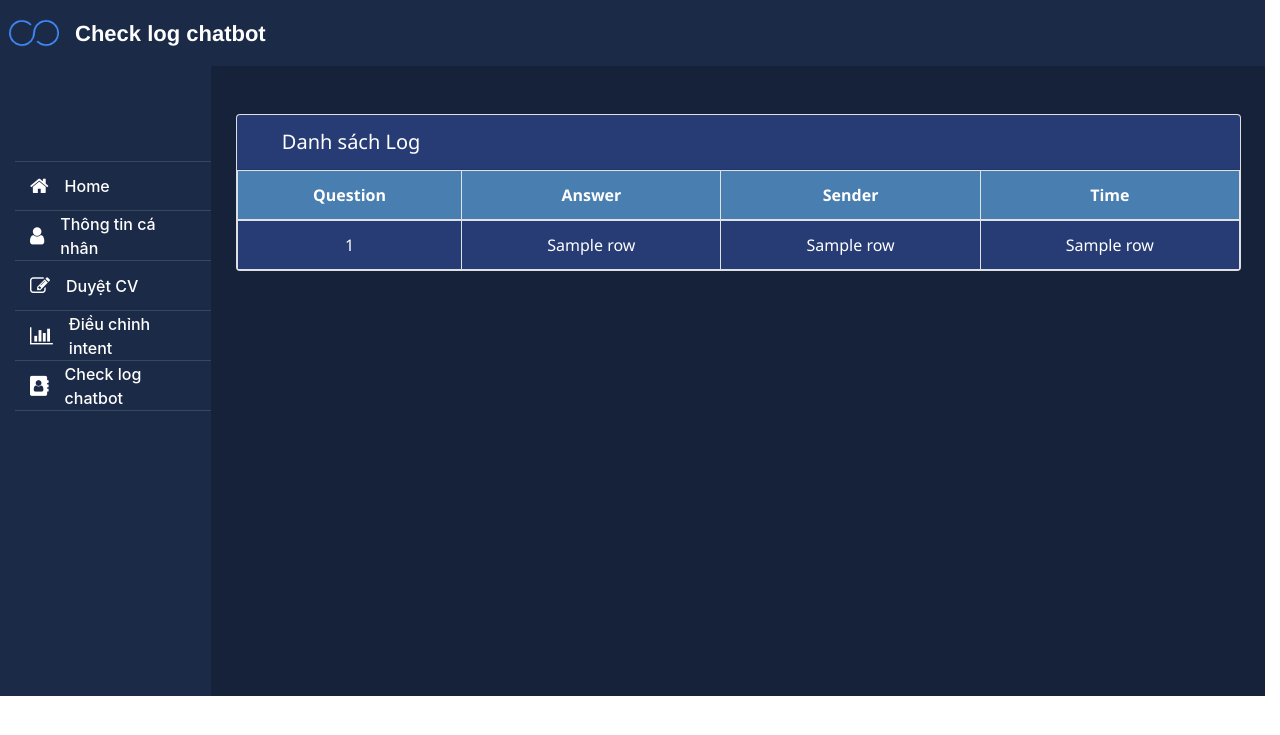
After one commit to ngoctuhan/STP_Final-, a Flask app: template templates/check_log.html in a window 1280 px wide. The commit adds this page. Shown: the top 735 px of the page. Run offline with Flask 2, Linux system fonts and the light colour scheme; the template is opened without the code that fills it: most values are stand-ins (such as "Sample title", 1, 10 or a date in 2020); parts of the project's set-up code (start-up, migrations or seed data) failed here and were passed over; some libraries are stand-ins or nearby versions.

Commit message:
first commit

```diff
--- a/app.py
+++ b/app.py
@@ -1,6 +1,7 @@
 from flask import (Flask, session, g, json, Blueprint, flash, jsonify, redirect, render_template, request,
                    url_for, send_from_directory)
 from flask_socketio import SocketIO, emit
+import flask
 import requests
 import logging
 import sys
@@ -23,6 +24,8 @@ from src.lm.suggestor import Suggestion
 from utils.dataaccount import Login
 from utils.datacv import CV
 from utils.dataintent import Intent
+from utils.save_log import save_log
+from utils.datalog import Log
 
 prs = Params()
 bot = Selena('models/MLP_model_nlu.pickle')
@@ -84,6 +87,21 @@ def admin(username):
     return render_template("home_admin.html", data=data)
 
 
+@app.route('/timcv/<username>', methods=['GET', 'POST'])
+def timcv(username):
+    data = CV('dataset/infor_cv/cv.csv')
+    res = data.search_cv(request.form['tencv'], None)
+    print(res)
+    return jsonify(res)
+
+
+@app.route('/checklog/<username>', methods=['GET', 'POST'])
+def checklog(username):
+    log = Log('dataset/log_chat.csv')
+    data = log.get_log()
+    return render_template("check_log.html", data=data)
+
+
 '''Intent'''
 
 
@@ -91,6 +109,8 @@ def admin(username):
 def chinhintent(username):
     dataIntent = Intent('dataset/nlu_answer')
     data = dataIntent.get_intent()
+    global bot
+    bot = Selena('models/MLP_model_nlu.pickle')
     return render_template('ans_intent.html', data=data)
 
 
@@ -297,6 +317,10 @@ def handle_my_custom_event(json_data):
                 json_data[key] = more
 
     json_data["user_name"] = "Bot: "
+
+    x = threading.Thread(target=save_log, args=(
+        'dataset/log_chat.csv', data["message"], json_data['intent'], flask.request.remote_addr, ))
+    x.start()
     socketio.emit('my response', json_data, callback=messageRecived)
 
 
--- a/templates/chat_off.html
+++ b/templates/chat_off.html
@@ -321,7 +321,10 @@
                     for (i = 0; i < num; i++) {
                         let key = 'more_' + i;
 
-                        let new_tag = '<li class="recommend">' + msg[key] + '</li>';
+                        id_col =  Math.floor(Math.random() * 8);
+                        style = 'style="background-color:' +  colors[id_col] + '; color: azure;"'
+                        let new_tag = '<li class="recommend" '+ style + '>' + msg[key] + '</li>';
+
                         $('#ul-recom').append(new_tag);
 
                     }
--- /dev/null
+++ b/templates/check_log.html
@@ -0,0 +1,155 @@
+<!DOCTYPE html>
+<html lang="en">
+
+<head>
+    <meta charset="UTF-8">
+    <meta name="viewport" content="width=device-width, initial-scale=1.0">
+    <title>Trang chủ admin</title>
+    <link rel="icon" type="image/ico" href="{{ url_for('static', filename='icons/signs.png') }}" />
+    <link rel="stylesheet" href="{{ url_for('static', filename='css/lanh.css') }}">
+
+    <!-- Chart by js -->
+    <script src="https://cdn.jsdelivr.net/npm/chart.js@2.8.0"></script>
+
+    <link href="https://stackpath.bootstrapcdn.com/font-awesome/4.7.0/css/font-awesome.min.css" rel="stylesheet">
+    <!-- Latest compiled and minified CSS -->
+    <link rel="stylesheet" href="https://maxcdn.bootstrapcdn.com/bootstrap/4.4.1/css/bootstrap.min.css">
+
+    <!-- jQuery library -->
+    <script src="https://ajax.googleapis.com/ajax/libs/jquery/3.4.1/jquery.min.js"></script>
+
+    <!-- Popper JS -->
+    <script src="https://cdnjs.cloudflare.com/ajax/libs/popper.js/1.16.0/umd/popper.min.js"></script>
+
+    <!-- Latest compiled JavaScript -->
+    <script src="https://maxcdn.bootstrapcdn.com/bootstrap/4.4.1/js/bootstrap.min.js"></script>
+    <script src="https://ajax.googleapis.com/ajax/libs/jquery/3.4.1/jquery.min.js"></script>
+
+    <!-- Popper JS -->
+    <script src="https://cdnjs.cloudflare.com/ajax/libs/popper.js/1.16.0/umd/popper.min.js"></script>
+
+    <!-- Latest compiled JavaScript -->
+    <script src="https://maxcdn.bootstrapcdn.com/bootstrap/4.4.1/js/bootstrap.min.js"></script>
+</head>
+
+<body>
+    <script>
+        $(document).ready(function() {
+
+            $("#ttcn").click(function() {
+
+            });
+            $("#home").click(function() {
+                let curr = window.location.href;
+                curr = curr.split('/');
+                let user_nv = curr[curr.length - 1];
+                url = 'http://127.0.0.1:5000/admin/'+user_nv;
+                $("#home").attr("href", url);
+            });
+            $("#duyetcv").click(function() {
+                let curr = window.location.href;
+                curr = curr.split('/');
+                let user_nv = curr[curr.length - 1];
+                url = 'http://127.0.0.1:5000/admin/'+user_nv;
+                $("#duyetcv").attr("href", url);
+            });
+
+            $("#chinhintent").click(function() {
+                let curr = window.location.href;
+                curr = curr.split('/');
+                let user_nv = curr[curr.length - 1];
+                url = 'http://127.0.0.1:5000/chinhintent/'+user_nv;
+                $("#chinhintent").attr("href", url);
+            });
+
+            $("#checklog").click(function() {
+                let curr = window.location.href;
+                curr = curr.split('/');
+                let user_nv = curr[curr.length - 1];
+                url = 'http://127.0.0.1:5000/checklog/'+user_nv;
+                $("#checklog").attr("href", url);
+            });
+        });
+    </script>
+    <nav class="container-fluid navbar navbar-expand-sm  row top-web">
+
+        <div class='col-4 name-website pl-2'>
+            <img src="{{ url_for('static', filename='icons/signs.png') }}" alt="" srcset="">
+            <span class="pl-3">Check log chatbot</span>
+        </div>
+    </nav>
+    <div class='container-fluid include row pr-0'>
+
+        <div class=' left  menu-left  col-2 pr-0' style="margin-right: 0px; min-height: 630px;">
+
+            <ul nav flex-column>
+                <li class="nav-item" style="border-top:1px solid #34495e;">
+                    <i class="fa fa-home" aria-hidden="true"></i>
+                    <a id = 'home' class="nav-link  " href="#">Home</a>
+                </li>
+                <li class="nav-item">
+                    <i class="fa fa-user" aria-hidden="true"></i>
+                    <a id='ttcn' class="nav-link" href="#">Thông tin cá nhân</a>
+                </li>
+                <li class="nav-item">
+                    <i class="fa fa-pencil-square-o" aria-hidden="true"></i>
+                    <a id='duyetcv' class="nav-link" href="">Duyệt CV</a>
+                </li>
+                <li class="nav-item">
+                    <i class="fa fa-bar-chart" aria-hidden="true"></i>
+                    <a id='chinhintent' class="nav-link " href="">Điều chỉnh intent</a>
+                </li>
+                <li class="nav-item">
+                    <i class="fa fa-address-book" aria-hidden="true"></i>
+                    <a id='checklog' class="nav-link " href="#">Check log chatbot</a>
+                </li>
+            </ul>
+
+        </div>
+
+        <div class=' menu-right col-10 p-0 m-0'>
+
+            <div class="row  pl-0 ml-0 mt-5 mr-0 pr-0">
+
+                <div class='col-md-12  mb-5  mr-0' style="padding-left: 10px; padding-right: 12px;">
+                    <div class='card ' style="margin-left: 15px; margin-right: 12px; ">
+                        <div class='card-header mr-0' style="background-color: #273c75;">
+                            <span style="padding-left: 25px; font-size: 20px; font-family:'Segoe UI', Tahoma, Geneva, Verdana, sans-serif;font-weight: 550;
+                            color: #ffff;">Danh sách Log</span>
+                        </div>
+                        <table class='table table-striped table-bordered mb-0' style="color:  #ffff; text-align: center; font-family:'Segoe UI', Tahoma, Geneva, Verdana, sans-serif;background-color: #273c75;">
+                            <thead style="background-color: #487eb0;">
+                                <tr>
+                                    <th>Question</th>
+                                    <th>Answer</th>
+                                    <th>Sender</th>
+                                    <th>Time</th>
+                                </tr>
+                            </thead>
+                            <tbody id="tbody">
+                                {%for row in data %}
+                                <tr style="background-color: #273c75;">
+                                    <td>{{row[0]}}</td>
+                                    <td>{{row[1]}}</td>
+                                    <td>{{row[2]}}</td>
+                                    <td>{{row[3]}}</td>
+                                </tr>
+                                {% endfor %}
+                            </tbody>
+                        </table>
+                    </div>
+
+
+                </div>
+
+            </div>
+
+
+        </div>
+
+
+    </div>
+
+</body>
+
+</html>
```
Also changed, not shown: templates/ans_intent.html (+12 -2 lines), templates/home_admin.html (+18 -11 lines), test.py (+24 -13 lines), utils/datacv.py (+15 -7 lines), utils/datalog.py (added, +13 -0 lines), utils/save_log.py (added, +29 -0 lines), download.png (added), 4 other files.
